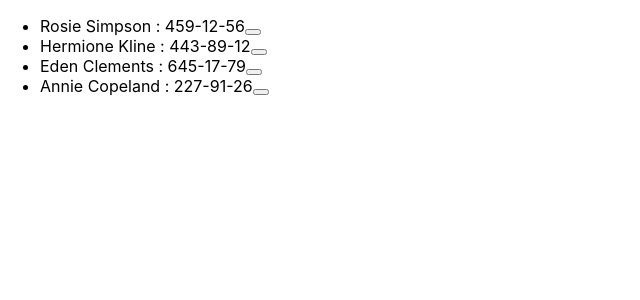
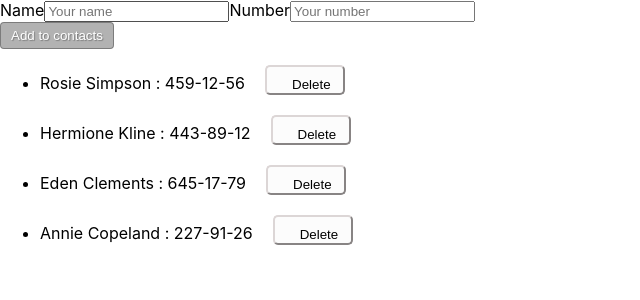
Before and after one commit to alexkorpol/goit-react-hw-02-phonebook, a React (Create React App) app: page / in a window 1280 px wide. Shown: the top 300 px of the page, without its empty margins (0-640 px from the left). Built offline with nearby package versions, Linux system fonts and the light colour scheme.

Commit message:
Add list number and add new number

```diff
--- a/package.json
+++ b/package.json
@@ -8,9 +8,11 @@
     "@testing-library/react": "^12.1.4",
     "@testing-library/user-event": "^13.5.0",
     "nanoid": "^4.0.2",
+    "notiflix": "^3.2.6",
     "react": "^18.1.0",
     "react-dom": "^18.1.0",
     "react-scripts": "5.0.1",
+    "styled-components": "^5.3.11",
     "web-vitals": "^2.1.3"
   },
   "scripts": {
--- a/src/components/App.jsx
+++ b/src/components/App.jsx
@@ -1,16 +1,60 @@
 import React, { Component } from 'react';
 import data from './data/data.json'
 import Contacts from './Contacts/Contacts';
+import Forma from './Forma/Forma';
+import { nanoid } from 'nanoid'
+import { Notify } from 'notiflix';
 
   class App extends Component {
-  state = {
+    state = {
     contacts: data,
+    };
+
+
+    // ! ====== Add contact to state ======
+    addNewContact = ({ name, number, contactIsList}) => {
+    const newNameToLowerCase = name.toLowerCase();
+    const {  contacts } = this.state;
+
+    contacts.forEach(contact => {
+      if (contact.name.toLowerCase() === newNameToLowerCase && contact.number === number) {
+        Notify.failure(`${contact.name}: ${contact.number} is already in contacts`)
+        contactIsList = true;
+        return;
+      }
+    });
+
+if (contactIsList) {
+      return;
+    }
+    const newContact = {
+      id: nanoid(),
+      name: name,
+      number: number,
+    };
+
+    this.setState(prevState => ({
+      contacts: [...prevState.contacts, newContact],
+    }));
+  };
+
+    // ! ====== Delete contact from state ======
+
+    deleteContact = id => {
+    this.setState(prevState => ({
+      contacts: prevState.contacts.filter(contact => contact.id !== id),
+
+    }));
   };
 
     render() {
       return (
         <>
-          <Contacts data = {data}
+
+          <Forma  onSubmit={this.addNewContact}/>
+          <Contacts
+            contacts={this.state.contacts}
+            pressDeleteContact={this.deleteContact}
         />
         </>
 
--- a/src/components/Contacts/Contacts.jsx
+++ b/src/components/Contacts/Contacts.jsx
@@ -1,13 +1,14 @@
-import React, { Component } from 'react';
+import React from 'react';
+import { Button, Item } from './Contacts.styled';
 
-const Contacts = ({ data }) => {
+const Contacts = ({ contacts, pressDeleteContact }) => {
   return (
     <ul>
-      {data.map(({ id, name, number }) => (
-        <li key={id}>
+      {contacts.map(({ id, name, number }) => (
+        <Item key={id}>
           {name + ' : ' + number}
-          <button type="button" ></button>
-        </li>
+          <Button type="button" onClick={() => pressDeleteContact(id)}>Delete</Button>
+        </Item>
       ))}
     </ul>
   );
--- a/src/components/Contacts/Contacts.styled.jsx
+++ b/src/components/Contacts/Contacts.styled.jsx
@@ -0,0 +1,24 @@
+import styled from "styled-components"
+
+export const Button = styled.button`
+  width: 80px;
+  height: 30px;
+  color: #000;
+  border-radius: 5px;
+  border-color: #dcd6d6;
+  padding: 10px 25px;
+  margin: 0 20px;
+  background-color: #fcfcfc;
+
+
+  &:hover {
+    color: #fcfcfc;
+    background-color: #000;
+    cursor: pointer;
+
+  }
+  `
+
+  export const Item = styled.li`
+     height: 50px;
+  `
--- a/src/components/Forma/Forma.jsx
+++ b/src/components/Forma/Forma.jsx
@@ -0,0 +1,71 @@
+import React, { Component } from 'react';
+import { Button, Form, Input, Label, Span } from './Forma.styled';
+
+class Forma extends Component {
+  state = {
+    name: '',
+    number: '',
+  };
+
+handleChange = nameValueInput => event => {
+    const { target } = event;
+    this.setState({
+      [nameValueInput]: target.value,
+    });
+  return (console.log("state", this.state))
+  };
+
+
+handleSubmit = e => {
+    e.preventDefault();
+    const { onSubmit } = this.props;
+    onSubmit(this.state);
+    this.resetForm();
+  };
+
+  resetForm = () => {
+    this.setState({
+      name: '',
+      number: '',
+    });
+  };
+
+  render() {
+    const { name, number } = this.state;
+
+    return (
+      <Form  onSubmit={this.handleSubmit}>
+        <Label>
+          <Span>Name</Span>
+          <Input
+            type="text"
+            placeholder="Your name"
+            name="name"
+            value={name}
+            onChange={this.handleChange('name')}
+            pattern="^[a-zA-Zа-яА-Я]+(([' -][a-zA-Zа-яА-Я ])?[a-zA-Zа-яА-Я]*)*$"
+            title="Name may contain only letters, apostrophe, dash and spaces. For example Adrian, Jacob Mercer, Charles de Batz de Castelmore d'Artagnan"
+            required
+          />
+        </Label>
+        <Label>
+          <Span>Number</Span>
+          <Input
+            type="tel"
+            placeholder="Your number"
+            name="number"
+            value={number}
+            onChange={this.handleChange('number')}
+            pattern="\+?\d{1,4}?[-.\s]?\(?\d{1,3}?\)?[-.\s]?\d{1,4}[-.\s]?\d{1,4}[-.\s]?\d{1,9}"
+            title="Phone number must be digits and can contain spaces, dashes, parentheses and can start with +"
+            required
+          />
+        </Label>
+        <Button type="submit">Add to contacts
+        </Button>
+      </Form>
+
+    )
+   }
+}
+  export default Forma;
--- a/src/components/Forma/Forma.styled.jsx
+++ b/src/components/Forma/Forma.styled.jsx
@@ -0,0 +1,26 @@
+import styled from "styled-components"
+
+export const Form = styled.form`
+
+`
+export const Label = styled.label`
+
+`
+export const Input = styled.input`
+
+`
+export const Button = styled.button`
+  display: flex;
+  align-items: center;
+  gap: 10px;
+  color: #fff;
+  padding: 5px 10px 5px;
+
+  background: rgba(0, 0, 0, 0.3);
+  text-shadow: 1px 1px 1px rgba(0, 0, 0, 0.3);
+  border: 1px solid rgba(0, 0, 0, 0.3);
+  border-radius: 4px;
+`
+export const Span = styled.span`
+
+`
```
Also changed, not shown: 1 other file (tests, documents, lock files or other folders).
